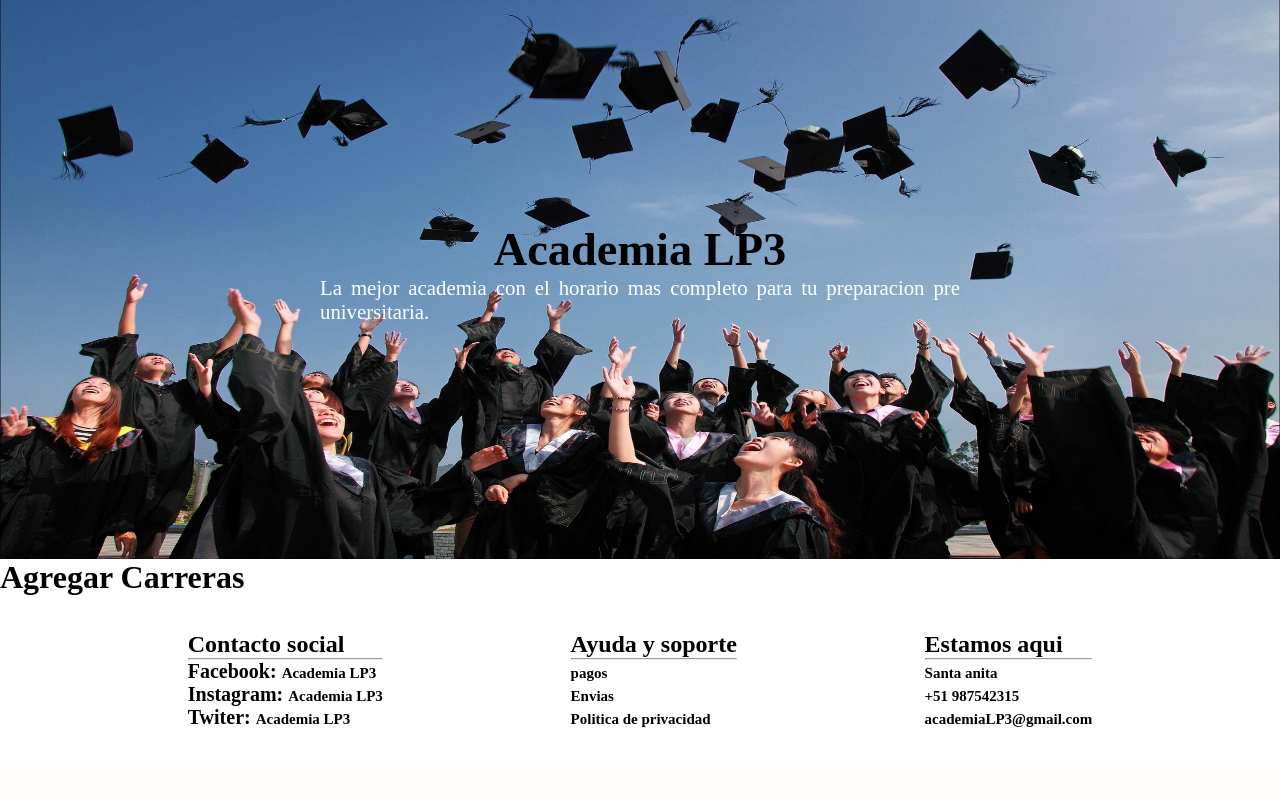
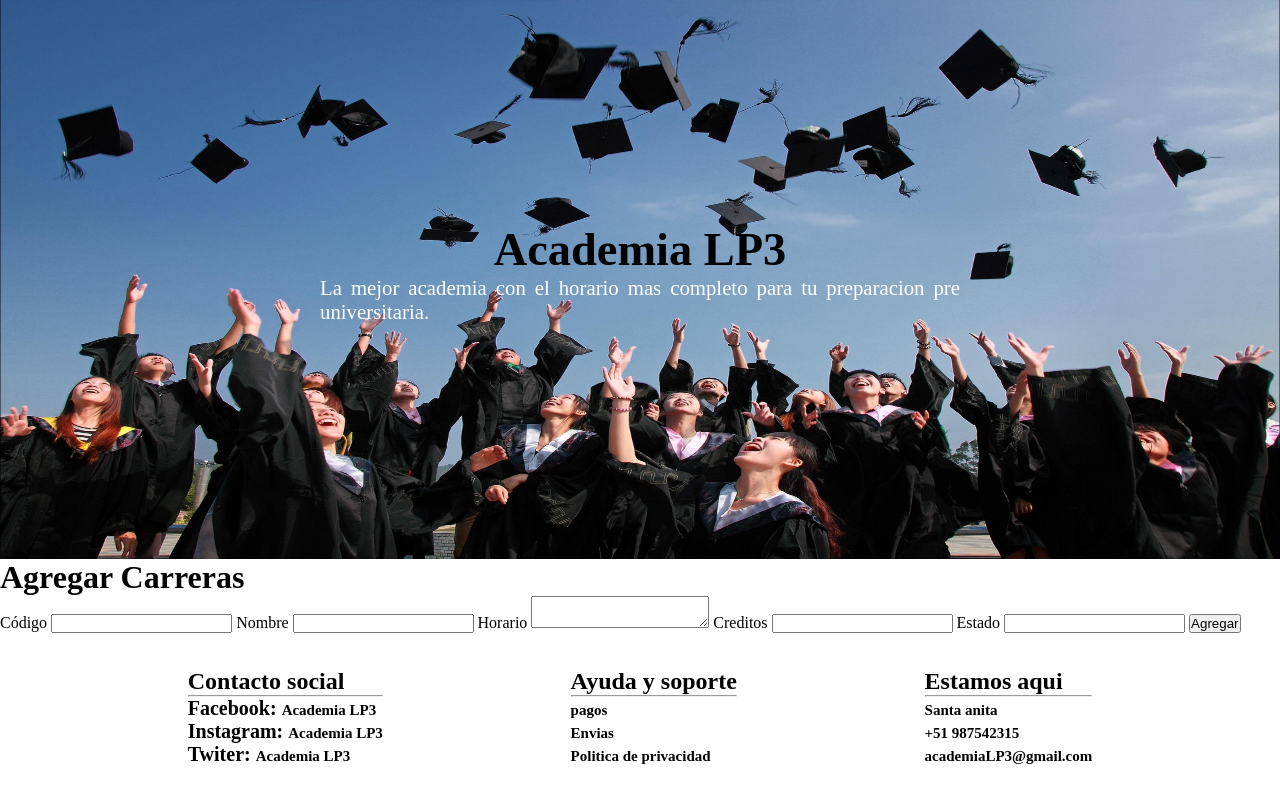
Before and after one commit to jose2101/-SLRC_EXFINAL, a Django app: page /crearCarreras in a window 1280 px wide. Shown: the part 38-839 px from the top of the page. Before the commit the page ends 765 px from the top, so only its background shows below. Run offline with Django 4.2, Linux system fonts and the light colour scheme; parts of the project's set-up code (start-up, migrations or seed data) failed here and were passed over.

Commit message:
CRUD CARRERAS -Listo

```diff
--- a/SLRC_FINAL/PROYECTOMVTFINAL/miapp/templates/crearCarreras.html
+++ b/SLRC_FINAL/PROYECTOMVTFINAL/miapp/templates/crearCarreras.html
@@ -2,7 +2,24 @@
 
 {% block content %}
 <h1>{{mensaje}}</h1>
+<form action="{% url 'save_carrera' %}" method="POST">
+    {% csrf_token %}
+    <label for="codigo">Código</label>
+    <input type="text" name="codigo" />
 
+    <label for="nombre">Nombre </label>
+    <input type="text" name="nombre" />
+
+    <label for="horario">Horario </label>
+    <textarea name="horario" ></textarea>
+
+    <label for="creditos">Creditos</label>
+    <input type="text" name="creditos" />
+
+    <label for="estado">Estado</label>
+    <input type="text" name="estado" />
+
+    <input type="submit" value="Agregar" />
 
 
 
--- a/SLRC_FINAL/PROYECTOMVTFINAL/miapp/views.py
+++ b/SLRC_FINAL/PROYECTOMVTFINAL/miapp/views.py
@@ -1,5 +1,6 @@
 from unicodedata import name
 from django.shortcuts import render, HttpResponse, redirect
+from SLRC_FINAL.PROYECTOMVTFINAL.miapp.models import Career
 from miapp.models import Course
 from django.contrib import messages
 
@@ -43,9 +44,35 @@ def eliminar_curso(request,id):
     return redirect('listarcurso')
 
 def Carreras(request):
-    mensaje="Listado de Carreras"
-    return render(request,"carreras.html",{"mensaje":mensaje})
+    carreras = Career.objects.all()
+    return render(request,"carreras.html",{
+        'carreras':carreras,
+        'titulo':'Listado de Carreras'
+     })
+def save_carreras(request):
+    if request.method == 'POST':
+                codigo = request.POST['codigo']
+                nombre = request.POST['nombre']
+                horario = request.POST['horario']
+                creditos = request.POST['creditos']
+                estado = request.POST['estado']
+                curso = Course(
+                    code = codigo,
+                    name = nombre,
+                    hour = horario,
+                    credits = creditos,
+                    state = estado
+                )
+                curso.save()
+                messages.success(request, f'Se agregó correctamente el curso {curso.name}')
+    return redirect('listarcurso')
+
 
 def Crearcarreras(request):
     mensaje="Agregar Carreras"
     return render(request,"crearCarreras.html",{"mensaje":mensaje})
+
+def eliminar_carrera(request,id):
+    carrera = Career.objects.get(pk=id)
+    carrera.delete()
+    return redirect('listarcarrera')
```
Also changed, not shown: SLRC_FINAL/PROYECTOMVTFINAL/miapp/models.py (+7 -0 lines), SLRC_FINAL/PROYECTOMVTFINAL/miapp/templates/carreras.html (+25 -5 lines), SLRC_FINAL/PROYECTOMVTFINAL/db.sqlite3, SLRC_FINAL/PROYECTOMVTFINAL/miapp/migrations/0002_career.py (added).
